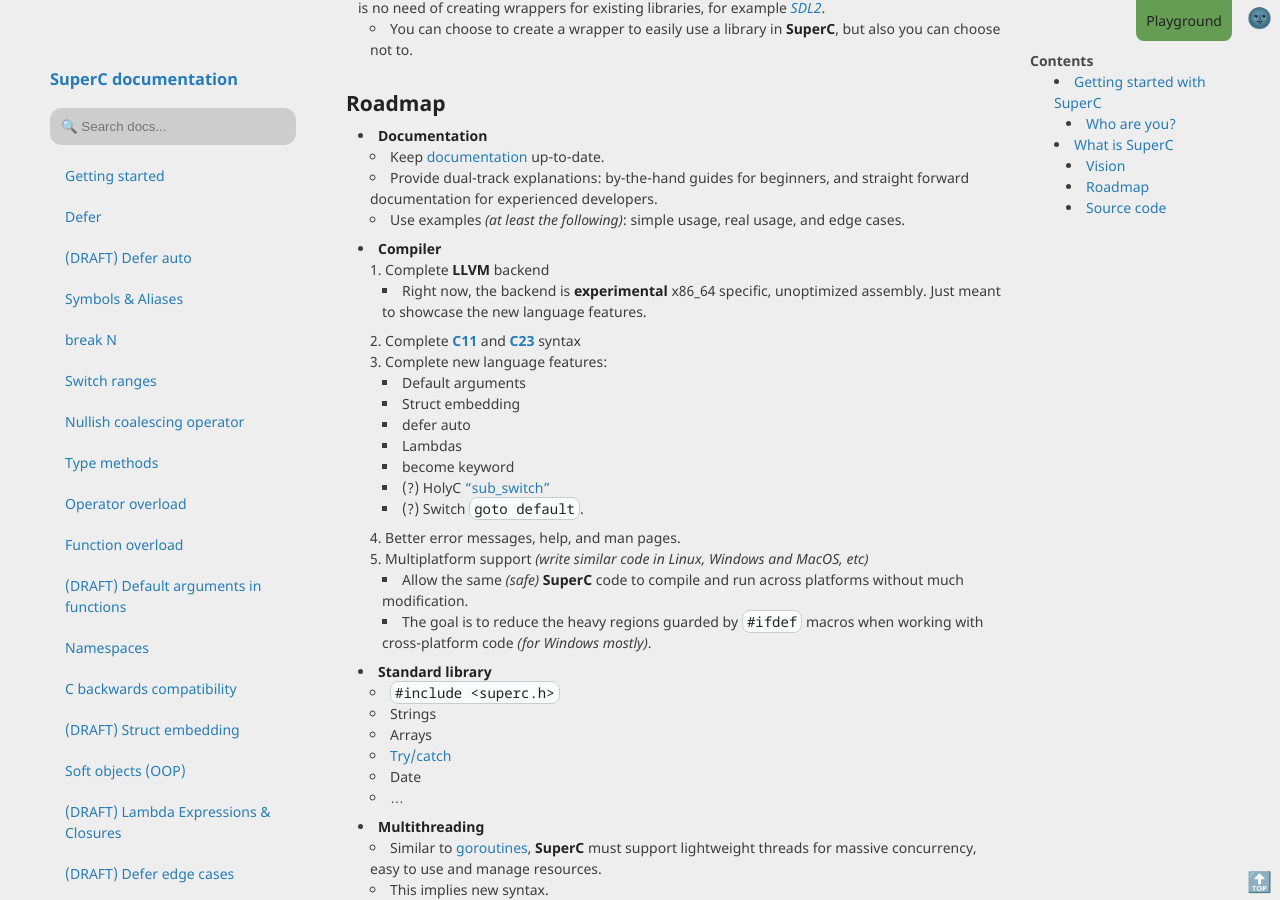
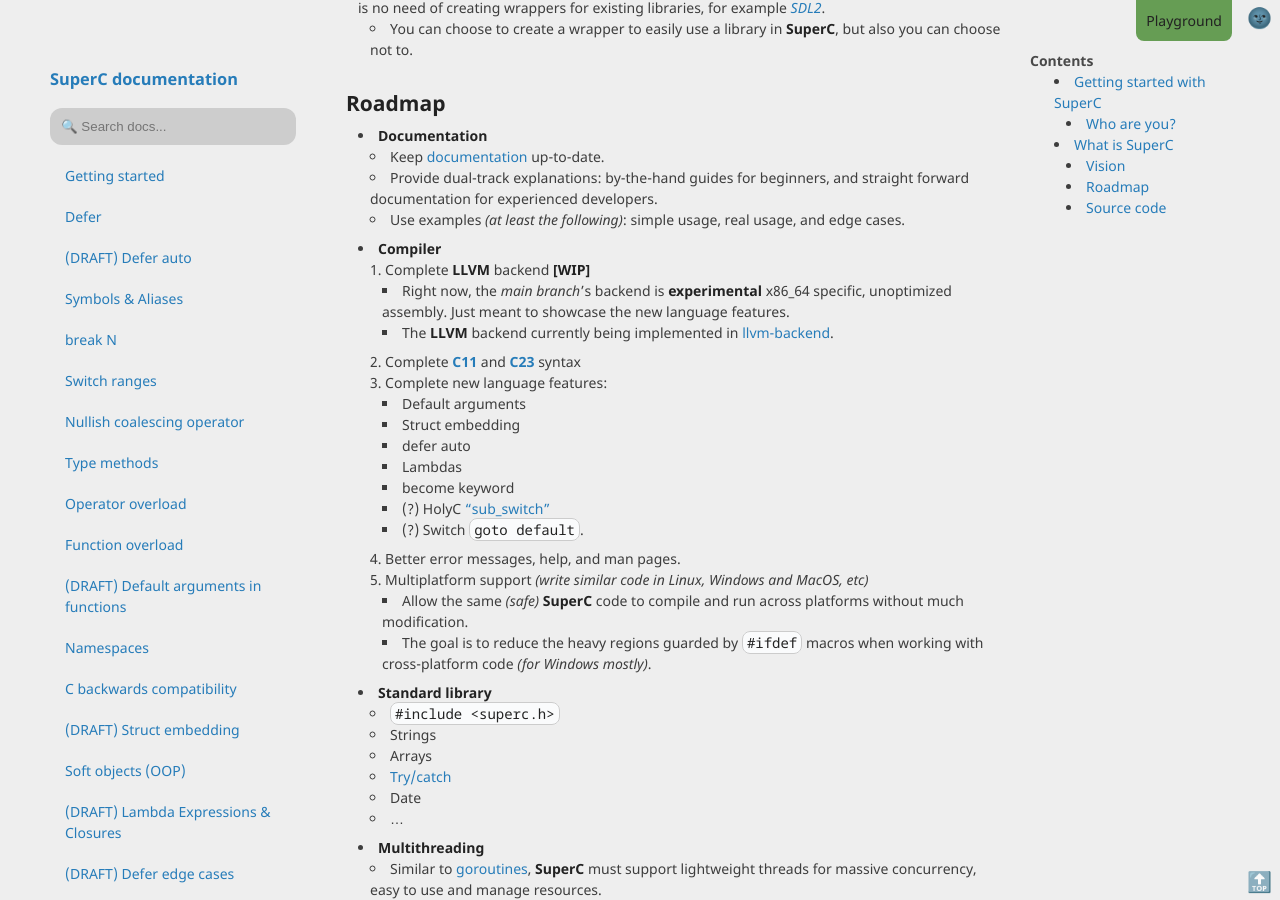
Before and after one commit to bruneo32/superc, a Jekyll site: the page built from index.md, in a window 1280 px wide and 900 px high, scrolled down 1299 px. Built offline with Jekyll 4.4.1, drawn with Linux system fonts in a browser that asks for light colours.

Commit message:
Notice the llvm-backend branch

```diff
--- a/index.md
+++ b/index.md
@@ -44,8 +44,9 @@ Overall, **SuperC** is a compelling effort to bring the old, reliable **C** to t
   - Provide dual-track explanations: by-the-hand guides for beginners, and straight forward documentation for experienced developers.
   - Use examples *(at least the following)*: simple usage, real usage, and edge cases.
 - **Compiler**
-   1. Complete **LLVM** backend
-      - Right now, the backend is **experimental** x86_64 specific, unoptimized assembly. Just meant to showcase the new language features.
+   1. Complete **LLVM** backend **[WIP]**
+      - Right now, the *main branch*'s backend is **experimental** x86_64 specific, unoptimized assembly. Just meant to showcase the new language features.
+      - The **LLVM** backend currently being implemented in [llvm-backend](<https://github.com/bruneo32/superc/tree/llvm-backend>).
    2. Complete **[C11](<https://en.wikipedia.org/wiki/C11_(C_standard_revision)>){:target="_blank"}** and **[C23](<https://en.wikipedia.org/wiki/C23_(C_standard_revision)>){:target="_blank"}** syntax
    3. Complete new language features:
       - Default arguments
```
